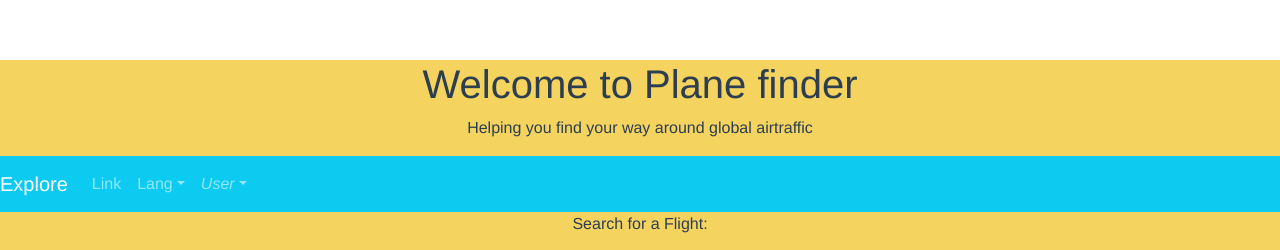
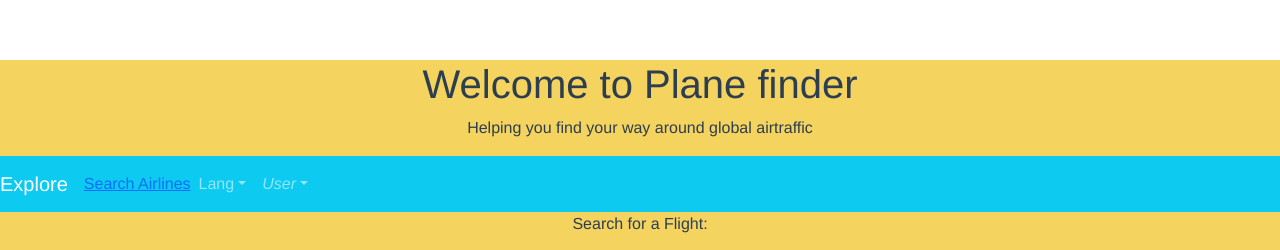
Before and after one commit to Alexthespaceman/plane-finder, a Vue app: page / in a window 1280 px wide. Shown: the top 250 px of the page. Built offline with nearby package versions, Linux system fonts and the light colour scheme; no server answers.

Commit message:
add link from Nav to Airlines component

```diff
--- a/src/components/NavBar.vue
+++ b/src/components/NavBar.vue
@@ -8,7 +8,7 @@
 
       <b-collapse id="nav-collapse" is-nav>
         <b-navbar-nav>
-          <b-nav-item href="#">Link</b-nav-item>
+          <b-link to="LandingScreen">Search Airlines</b-link>
           <!-- <b-nav-item href="#" disabled>Disabled</b-nav-item> -->
         </b-navbar-nav>
 
@@ -85,7 +85,7 @@ export default {
       )
       .then((response) => {
         this.contents = response.data.data;
-        // console.log(response);
+        console.log(response.data.data);
       });
   },
 };
```
Also changed, not shown: src/components/Screens/Airlines.vue (added).
